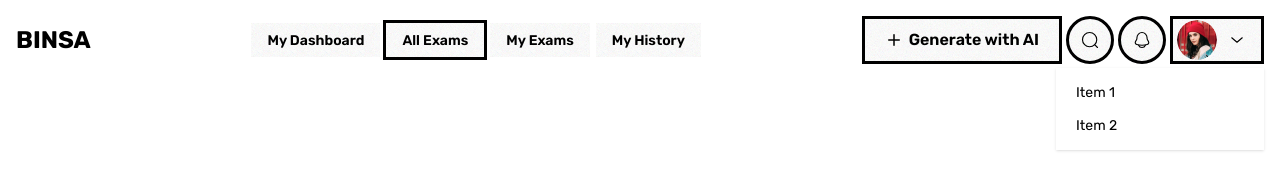
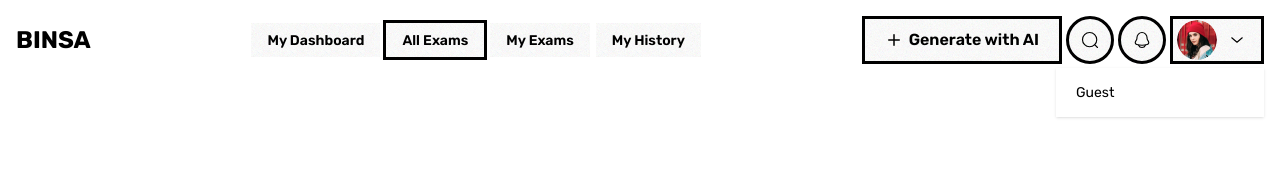
Before and after one commit to hessamkhoobkar/binsa-frontend, a Next.js app: page /exams/1 in a window 1280 px wide. Both pictures are taken after a click on the button 1217 px from the left and 40 px from the top of the page. Shown: the top 190 px of the page. Built offline with nearby package versions, Linux system fonts and the light colour scheme.

Commit message:
add auth use

```diff
--- a/app/(main)/layout.tsx
+++ b/app/(main)/layout.tsx
@@ -5,12 +5,14 @@ import Plus from "@/components/icons/Plus";
 import BellLinear from "@/components/icons/BellLinear";
 import MagniferLinear from "@/components/icons/MagniferLinear";
 import ArrowDownLinear from "@/components/icons/ArrowDownLinear";
+import { useAuth } from "@/hooks/useAuth";
 
 export default function AuthLayout({
   children,
 }: {
   children: React.ReactNode;
 }) {
+  const { user } = useAuth();
   return (
     <div className="flex min-h-screen w-full flex-col items-start justify-start">
       <header className="bg-base-200 w-full">
@@ -62,8 +64,8 @@ export default function AuthLayout({
                   <div className="w-10 rounded-full">
                     <Image
                       className="w-10 rounded-full"
-                      src={`/demo/img/sophia-perez.webp`}
-                      alt="Batman"
+                      src={user?.avatarUrl || "/demo/img/sophia-perez.webp"}
+                      alt={user?.name || "User"}
                       width={40}
                       height={40}
                     />
@@ -78,11 +80,9 @@ export default function AuthLayout({
                 className="dropdown-content menu bg-base-100 rounded-box z-1 mt-1 w-52 p-2 shadow-sm"
               >
                 <li>
-                  <a>Item 1</a>
+                  <span>{user?.name || "Guest"}</span>
                 </li>
-                <li>
-                  <a>Item 2</a>
-                </li>
+                {/* Add more user menu items here */}
               </ul>
             </div>
           </div>
```
